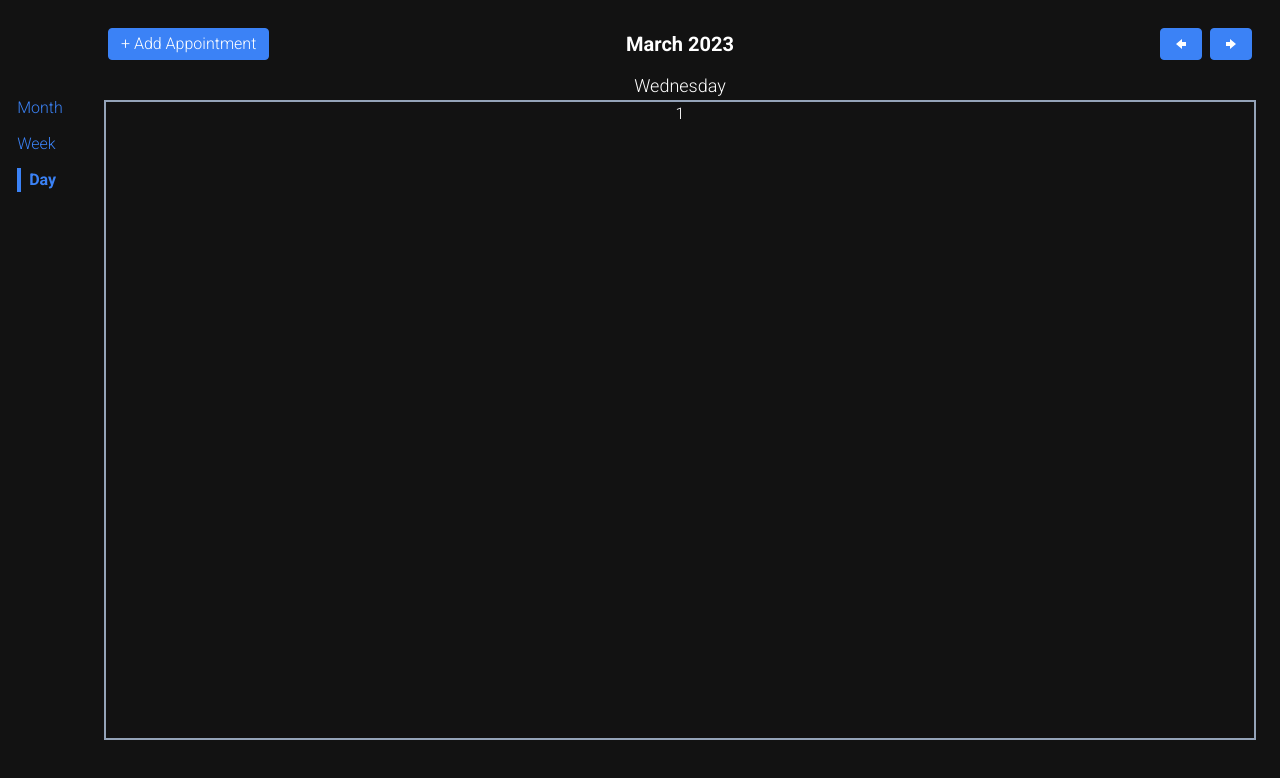
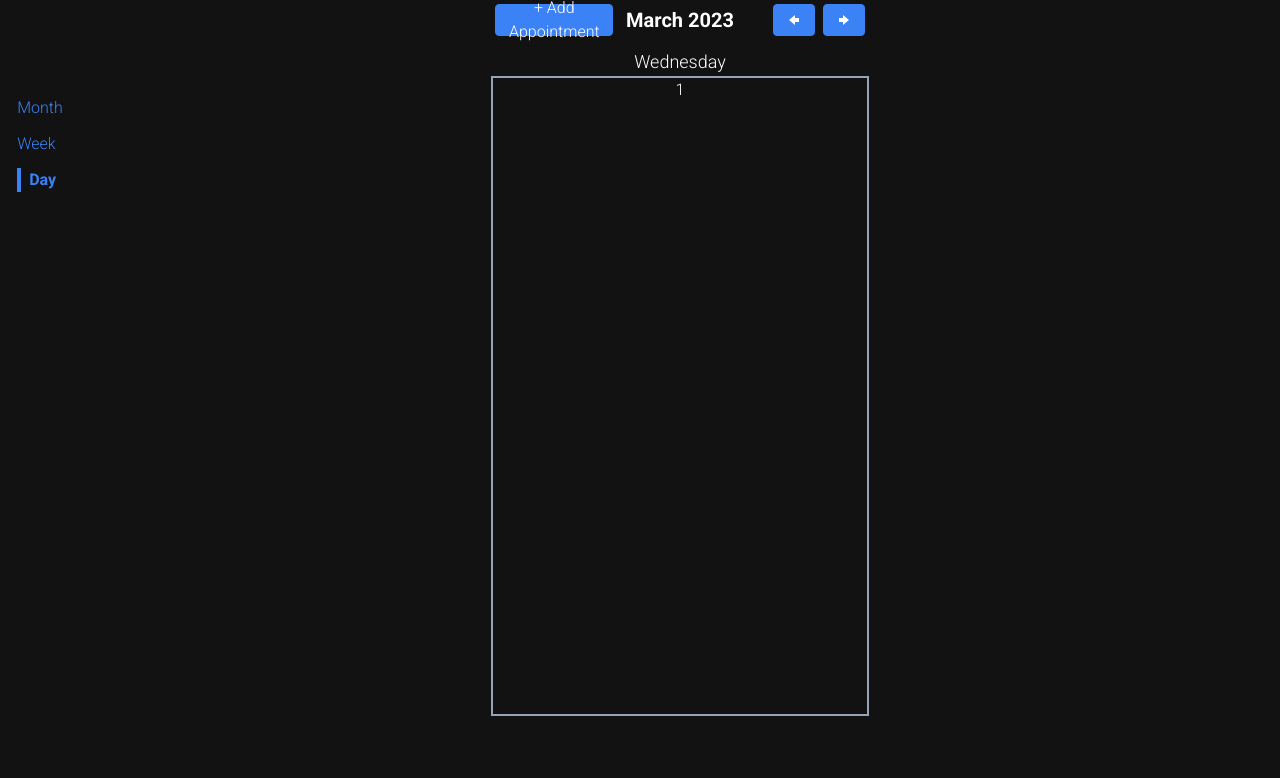
Before and after one commit to Pfirewire/react-calendar, a React (Create React App) app: page /day in a window 1280 px wide. Shown: the top 778 px of the page. Built offline with nearby package versions, Linux system fonts and the light colour scheme; data requests are answered from the project's data file.

Commit message:
Creating component to show days of week above days

```diff
--- /dev/null
+++ b/src/components/DaysOfWeekHeader.js
@@ -0,0 +1,7 @@
+
+
+function DaysOfWeekHeader({ isSingleDay }) {
+
+}
+
+export default DaysOfWeekHeader;
--- a/src/components/pages/DayPage.js
+++ b/src/components/pages/DayPage.js
@@ -3,6 +3,7 @@
 import Header from "../Header";
 import Day from '../time-periods/Day';
 import {filterAppointmentsToDay} from "../../methods/appointmentMethods";
+import DaysOfWeekHeader from "../DaysOfWeekHeader";
 
 function DayPage() {
     const dateAndTime = useSelector(state => state.selectedDateAndTime.dateAndTime);
@@ -28,8 +29,9 @@
     }
 
     return(
-        <div className='flex flex-col flex-grow m-6'>
+        <div className='flex flex-col'>
             <Header handlePrev={handlePrevDay} handleNext={handleNextDay} />
+            <DaysOfWeekHeader isSingleDay={true} />
             <div className='flex justify-center items-center'>
                 <Day isSingleDay date={selectedDate} appointments={appointments} />
             </div>
--- a/src/components/pages/MonthPage.js
+++ b/src/components/pages/MonthPage.js
@@ -5,6 +5,7 @@
 import Month from "../time-periods/Month";
 import {useEffect} from "react";
 import {filterAppointmentsToMonth} from "../../methods/appointmentMethods";
+import DaysOfWeekHeader from "../DaysOfWeekHeader";
 
 function MonthPage() {
     const dispatch = useDispatch();
@@ -30,6 +31,7 @@
     return(
         <div className='flex flex-col'>
             <Header handlePrev={handlePrevMonth} handleNext={handleNextMonth} />
+            <DaysOfWeekHeader isSingleDay={false} />
             <Month appointments={appointments} />
         </div>
     );
--- a/src/components/pages/WeekPage.js
+++ b/src/components/pages/WeekPage.js
@@ -3,6 +3,7 @@
 import Header from "../Header";
 import Week from "../time-periods/Week";
 import {filterAppointmentsToWeek} from "../../methods/appointmentMethods";
+import DaysOfWeekHeader from "../DaysOfWeekHeader";
 
 function WeekPage() {
     const dispatch = useDispatch();
@@ -30,6 +31,7 @@
     return(
         <div className='flex flex-col'>
             <Header handlePrev={handlePrevWeek} handleNext={handleNextWeek} />
+            <DaysOfWeekHeader isSingleDay={false} />
             <div>
                 <Week appointments={appointments} startDate={selectedDate.setDate(selectedDate.getDate() - selectedDate.getDay() - 1)} />
             </div>
```
